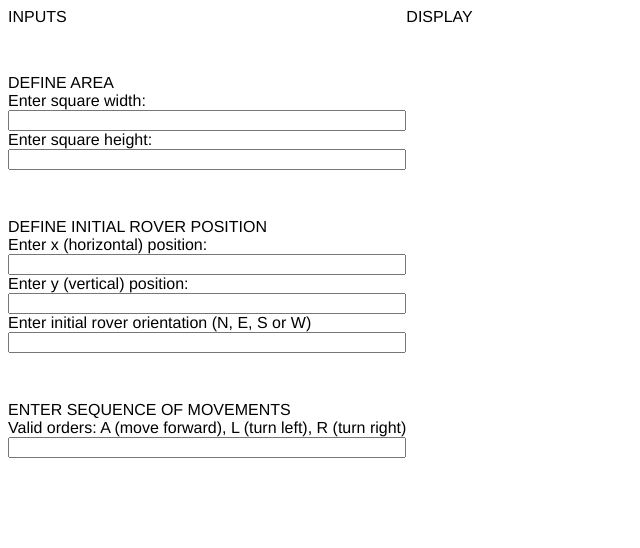
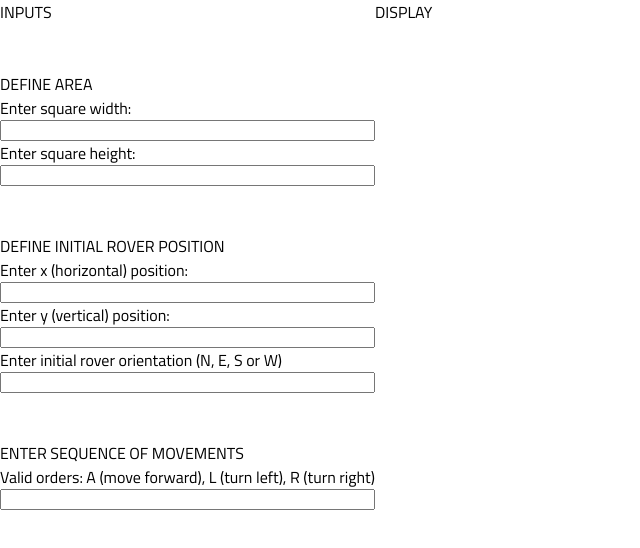
Before and after one commit to jordisz/mars-rover, a Vue app: page / in a window 1280 px wide. Shown: the top 548 px of the page, without its empty margins (0-640 px from the left). Built offline with nearby package versions, Linux system fonts and the light colour scheme.

Commit message:
Pass/receive component data + delay and reset methods

```diff
--- a/src/App.vue
+++ b/src/App.vue
@@ -1,11 +1,25 @@
 <template>
   <div class="container">
-    <Inputs />
-    <Display />
+    <Inputs
+      @setSquare="setSquare"
+      @setPosition="setPosition"
+      @runSequence="runSequence"
+      @reset="reset"
+    />
+    <Display
+      :areaHeight="square.maxY"
+      :areaWidth="square.maxX"
+      :roverPositionX="rover.x"
+      :roverPositionY="rover.y"
+      :roverOrientation="rover.orientation"
+      :sequenceIsCorrect="sequenceIsCorrect"
+    />
   </div>
 </template>
 
 <script>
+import "@fontsource/titillium-web/400.css";
+import "@fontsource/titillium-web/600.css";
 import Inputs from "@/components/Inputs.vue";
 import Display from "@/components/Display.vue";
 
@@ -16,16 +30,23 @@ export default {
     Display,
   },
   data() {
+    let self = this;
     return {
       cardinalDirections: ["N", "E", "S", "W"],
       validOrders: ["A", "L", "R"],
+      sequenceIsCorrect: null,
       square: {
         maxX: null,
         maxY: null,
       },
+      startingPosition: {
+        x: null,
+        y: null,
+      },
+      startingOrientation: "",
       rover: {
-        x: 0,
-        y: 0,
+        x: null,
+        y: null,
         orientation: null,
         positionIsValid: true,
         advance() {
@@ -45,25 +66,25 @@ export default {
           }
         },
         turn(direction) {
-          const indexOfCurrentOrientation = cardinalDirections.findIndex(
-            (d) => d === rover.orientation
+          const indexOfCurrentOrientation = self.cardinalDirections.findIndex(
+            (d) => d === this.orientation
           );
           if (direction === "L" && indexOfCurrentOrientation === 0) {
-            this.orientation = cardinalDirections[3];
+            this.orientation = self.cardinalDirections[3];
             return;
           }
           if (direction === "L" && indexOfCurrentOrientation > 0) {
             this.orientation =
-              cardinalDirections[indexOfCurrentOrientation - 1];
+              self.cardinalDirections[indexOfCurrentOrientation - 1];
             return;
           }
           if (direction === "R" && indexOfCurrentOrientation === 3) {
-            this.orientation = cardinalDirections[0];
+            this.orientation = self.cardinalDirections[0];
             return;
           }
           if (direction === "R" && indexOfCurrentOrientation < 3) {
             this.orientation =
-              cardinalDirections[indexOfCurrentOrientation + 1];
+              self.cardinalDirections[indexOfCurrentOrientation + 1];
             return;
           }
         },
@@ -77,6 +98,17 @@ export default {
     };
   },
   methods: {
+    setSquare(received) {
+      this.square.maxX = received.maxX;
+      this.square.maxY = received.maxY;
+    },
+    setPosition(receivedPosition, receivedOrientation) {
+      this.position(receivedPosition);
+      this.orientate(receivedOrientation);
+    },
+    runSequence(receivedSequence) {
+      this.moveRover(receivedSequence);
+    },
     position(initialPosition) {
       if (
         typeof initialPosition.x !== "number" ||
@@ -86,16 +118,18 @@ export default {
         return;
       }
       if (
-        initialPosition.x > square.MaxX ||
+        initialPosition.x >= this.square.MaxX ||
         initialPosition.x < 0 ||
-        initialPosition.y > square.MaxY ||
+        initialPosition.y >= this.square.MaxY ||
         initialPosition.y < 0
       ) {
         console.error("Error: Rover must be positioned inside the square");
         return;
       }
-      rover.x = initialPosition.x;
-      rover.y = initialPosition.y;
+      this.rover.x = initialPosition.x;
+      this.rover.y = initialPosition.y;
+      this.startingPosition.x = initialPosition.x;
+      this.startingPosition.y = initialPosition.y;
       console.log(
         ` Rover initial coordinates: x = ${initialPosition.x}, y = ${initialPosition.y}`
       );
@@ -109,7 +143,7 @@ export default {
         return;
       }
       const input = initialOrientation.toUpperCase();
-      let orientationIndex = cardinalDirections.findIndex(
+      let orientationIndex = this.cardinalDirections.findIndex(
         (direction) => direction === input
       );
       if (orientationIndex === -1) {
@@ -118,13 +152,14 @@ export default {
         );
         return;
       }
-      rover.orientation = cardinalDirections[orientationIndex];
+      this.rover.orientation = this.cardinalDirections[orientationIndex];
+      this.startingOrientation = this.cardinalDirections[orientationIndex];
       console.log(
-        `Initial orientation set to ${cardinalDirections[orientationIndex]} `
+        `Initial orientation set to ${this.cardinalDirections[orientationIndex]} `
       );
       return;
     },
-    moveRover(sequence) {
+    async moveRover(sequence) {
       if (typeof sequence !== "string") {
         console.error(
           "Wrong input type, please enter a valid string (A, L or R)"
@@ -134,7 +169,7 @@ export default {
       let inputIsValid = true;
       const input = sequence.toUpperCase().split("");
       input.forEach((order) => {
-        if (!validOrders.includes(order)) {
+        if (!this.validOrders.includes(order)) {
           console.error(
             `Your sequence ${sequence} includes incorrect orders. Valid orders are only: A (advance), L (turn left), R(turn right) `
           );
@@ -145,43 +180,63 @@ export default {
       if (inputIsValid) {
         console.log(`...Validating sequence ${sequence}... `);
         for (let i = 0; i < input.length; i++) {
-          // Using a traditional for loop because so we can use break (break is not allowed in forEach())
-          if (input[i] === "A") rover.advance();
-          if (input[i] === "L" || "R") rover.turn(input[i]);
-          checkPosition(i);
-          if (rover.positionIsValid === false) {
-            position(inputPosition);
-            orientate(inputOrientation);
+          // Using a traditional for loop because so we can use await and break (not allowed in forEach())
+          await this.delay(500);
+          if (input[i] === "A") this.rover.advance();
+          if (input[i] === "L" || "R") this.rover.turn(input[i]);
+          this.checkPosition(i);
+          if (this.rover.positionIsValid === false) {
+            this.position(this.startingPosition);
+            this.orientate(this.startingOrientation);
             break;
           }
         }
       }
-      console.log(rover.positionIsValid);
+      if (this.rover.positionIsValid) this.sequenceIsCorrect = true;
+      this.rover.tweet();
     },
     checkPosition(position) {
       if (
-        rover.positionIsValid &&
-        (rover.x < 0 ||
-          rover.x > square.MaxX ||
-          rover.y < 0 ||
-          rover.y > square.MaxY)
+        this.rover.positionIsValid &&
+        (this.rover.x < 0 ||
+          this.rover.x >= this.square.maxX ||
+          this.rover.y < 0 ||
+          this.rover.y >= this.square.maxY)
       ) {
         console.error(
           `Sequence could not be executed, order #${
             position + 1
           } would put the rover out of the square`
         );
-        rover.positionIsValid = false;
+        this.rover.positionIsValid = false;
+        this.sequenceIsCorrect = false;
         return;
       }
+    },
+    delay(time) {
+      return new Promise((resolve) => setTimeout(resolve, time));
+    },
+    reset() {
+      this.sequenceIsCorrect = null;
+      this.square.maxX = null;
+      this.square.maxY = null;
+      this.startingPosition.x = null;
+      this.startingPosition.y = null;
+      this.startingOrientation = null;
+      this.rover.x = null;
+      this.rover.y = null;
+      this.rover.orientation = null;
     },
   },
 };
 </script>
 
 <style>
+body {
+  margin: 0;
+}
 #app {
-  font-family: Avenir, Helvetica, Arial, sans-serif;
+  font-family: "Titillium Web", sans-serif;
   -webkit-font-smoothing: antialiased;
   -moz-osx-font-smoothing: grayscale;
 }
@@ -189,6 +244,3 @@ export default {
   display: flex;
 }
 </style>
-
-position(inputPosition); orientate(inputOrientation); rover.tweet();
-moveRover("RRAAAA"); rover.tweet(); };
```
